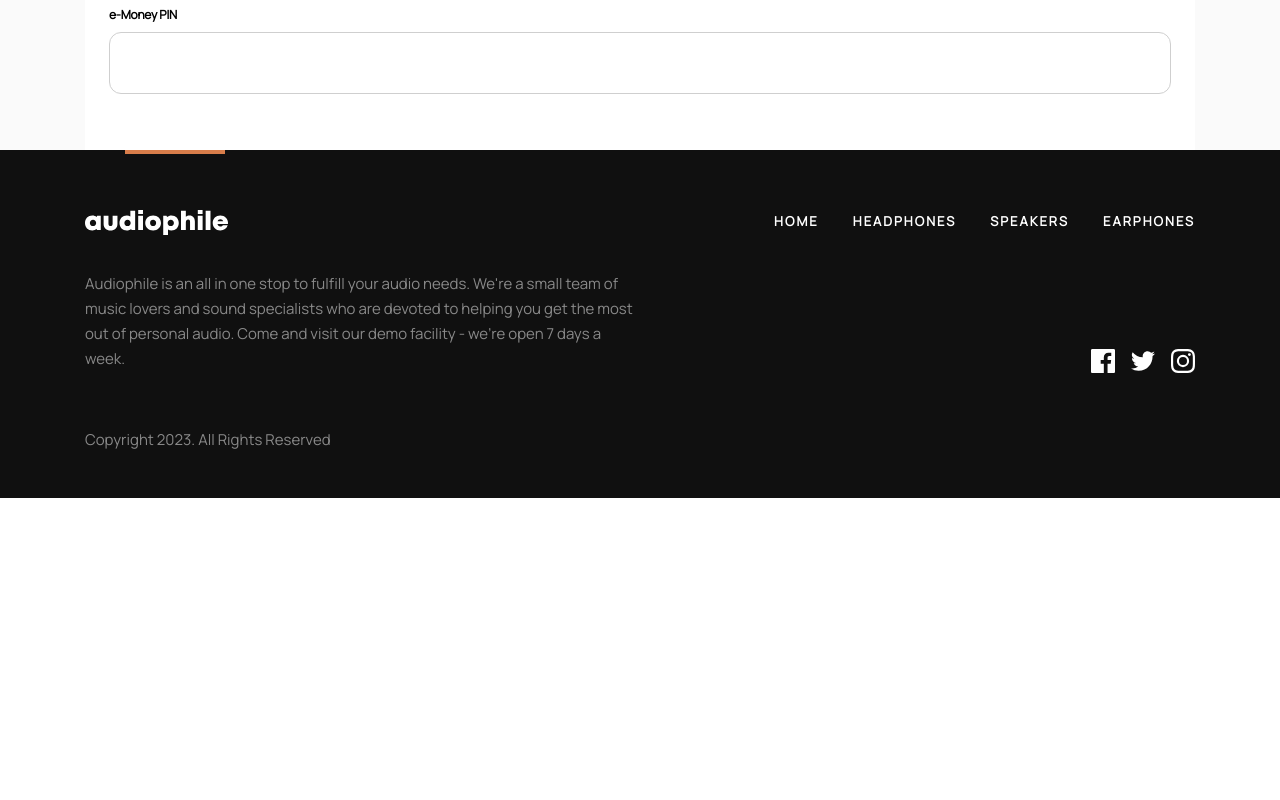
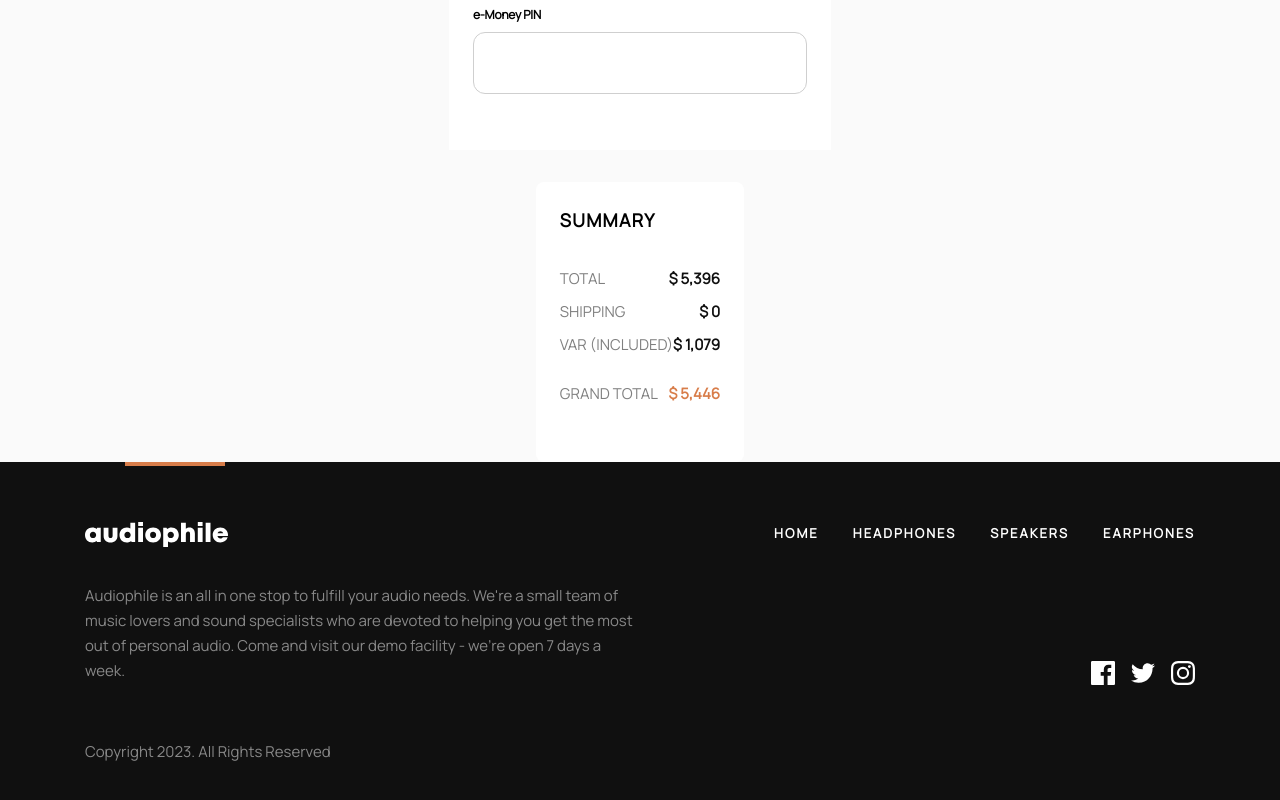
Before and after one commit to MichalTrubini/Vue_Audophile-ecommerce2, a Vue app: page /checkout in a window 1280 px wide. Shown: the part 1334-2134 px from the top of the page. Before the commit the page ends 1832 px from the top, so only its background shows below. Built offline with nearby package versions, Linux system fonts and the light colour scheme.

Commit message:
checkout summary WIP

```diff
--- a/src/components/main/checkout/CheckoutSummary.vue
+++ b/src/components/main/checkout/CheckoutSummary.vue
@@ -1,9 +1,32 @@
-<template></template>
+<template>
+  <div class="pagePadding maxLimit">
+    <div class="p-6 bg-white rounded-lg">
+      <h2 class="text-lg tracking-[1.3px] mb-8">summary</h2>
+      <div></div>
+      <div >
+        <div class="flex justify-between items-center mb-2">
+            <p class="uppercase text-[15px]">total</p>
+            <p class="font-bold text-blackish">$ 5,396</p>
+        </div>
+        <div class="flex justify-between items-center mb-2">
+            <p class="uppercase text-[15px]">shipping</p>
+            <p class="font-bold text-blackish">$ 0</p>
+        </div>
+        <div class="flex justify-between items-center mb-6">
+            <p class="uppercase text-[15px]">var (included)</p>
+            <p class="font-bold text-blackish">$ 1,079</p>
+        </div>
+        <div class="flex justify-between items-center mb-8">
+            <p class="uppercase text-[15px]">grand total</p>
+            <p class="font-bold text-brick">$ 5,446</p>
+        </div>
+      </div>
+    </div>
+  </div>
+</template>
 
 <script lang="ts">
-
 export default {
   name: "Checkout",
 };
-
 </script>
--- a/src/views/CheckoutPage.vue
+++ b/src/views/CheckoutPage.vue
@@ -1,5 +1,5 @@
 <template>
-  <div class="bg-whitish">
+  <div class="bg-whitish flex flex-col gap-8">
     <CheckoutForm />
     <CheckoutSummary />
   </div>
```
